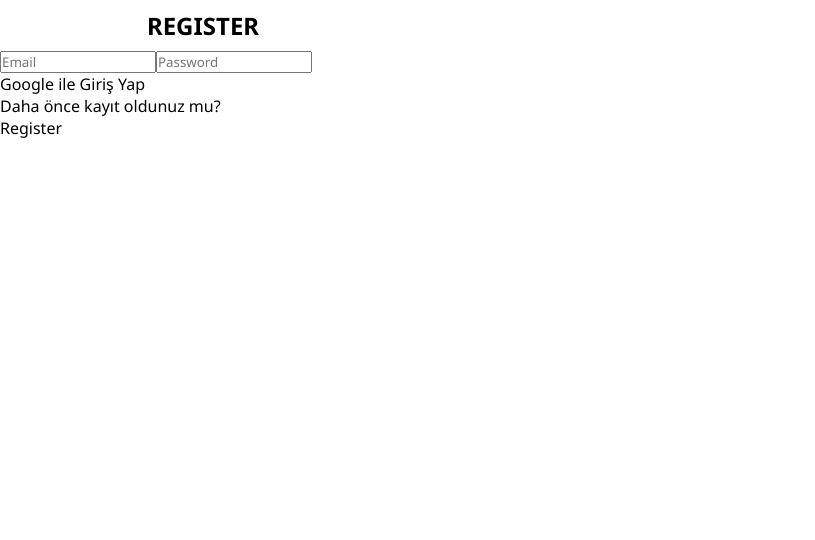
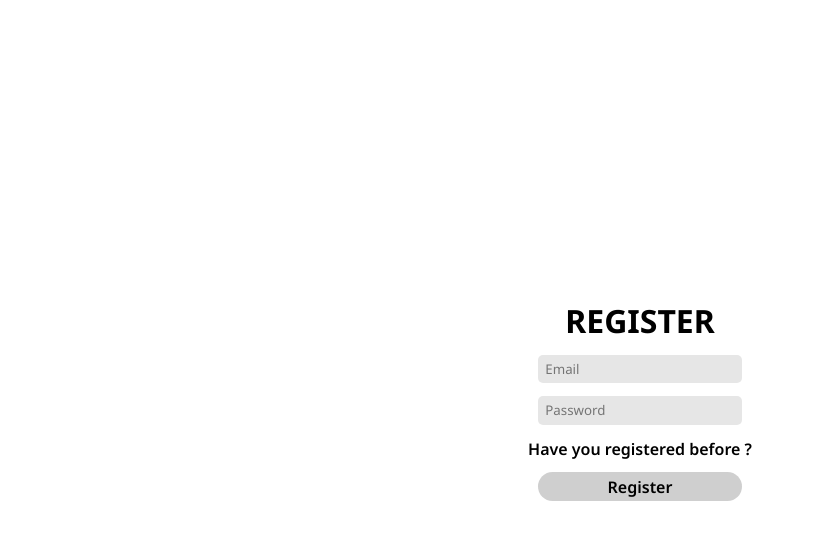
Before and after one commit to kartalgules/Site-Sakinleri-App, a React (Vite) app: page /register in a window 1280 px wide. Shown: the top 540 px of the page, without its empty margins (0-815 px from the left). Built offline with nearby package versions, Linux system fonts and the light colour scheme; no server answers.

Commit message:
Auth styles added

```diff
--- a/src/apps/auth/Auth.jsx
+++ b/src/apps/auth/Auth.jsx
@@ -6,6 +6,7 @@ import {
 import React, { useState } from "react";
 import { auth } from "../../firebase";
 import { toast } from "react-toastify";
+import style from '../../styles/Auth.module.css'
 
 const Auth = () => {
   const [singUp, setSingUp] = useState(true);
@@ -47,11 +48,12 @@ const Auth = () => {
   };
   return (
     <>
-      <div className="auth">
-        <div className="auth-container">
-          <h2>{singUp ? "REGISTER" : "LOGIN"}</h2>
+      <div className={style.auth}>
+        <div className={style.authContainer}>
+          <h1>{singUp ? "REGISTER" : "LOGIN"}</h1>
           <input
             type="email"
+            className={style.input}
             name="email"
             value={authData.email}
             onChange={onChange}
@@ -59,20 +61,21 @@ const Auth = () => {
           />
           <input
             type="password"
+            className={style.input}
             name="password"
             value={authData.password}
             onChange={onChange}
             placeholder="Password"
           />
-          <div className="auth-container-google">
-            Google ile Giriş Yap
+          <div className={style.authChoise}>
+
             <p onClick={() => setSingUp(!singUp)}>
               {singUp
-                ? "Daha önce kayıt oldunuz mu?"
-                : "Kayıt olmak mı istiyorsunuz"}
+                ? "Have you registered before ?"
+                : "Do you want to register ?"}
             </p>
           </div>
-          <div className="auth-container-button" onClick={authFunc}>
+          <div className={style.authContainerButton} onClick={authFunc}>
             {singUp ? "Register" : "Login"}
           </div>
         </div>
--- /dev/null
+++ b/src/styles/Auth.module.css
@@ -0,0 +1,46 @@
+.auth {
+    height: 100vh;
+    display: flex;
+    flex-direction: column;
+    justify-content: center;
+    align-items: center;
+}
+.authContainer {
+    display: flex;
+    flex-direction: column;
+    justify-content: center;
+    align-items: center;
+    height: 30vh;
+    width: 20%;
+    border-radius: 20px;
+    background-color: ;
+}
+.authContainer > h1 {
+    margin-bottom: 5%;
+}
+.input {
+    height: 12%;
+    width: 80%;
+    border-radius: 5px;
+    margin-bottom: 5%;
+    padding-left: 3%;
+    border: none;
+    background-color: rgb(230, 230, 230);
+}
+.authChoise {
+    display: flex;
+    flex-direction: column;
+    font-weight: 600;
+
+}
+.authContainerButton {
+    display: flex;
+    align-items: center;
+    justify-content: center;
+    width: 80%;
+    height: 12%;
+    margin-top: 5%;
+    font-weight: 600;
+    border-radius: 15px;
+    background-color: rgb(207, 207, 207);
+}
```
Also changed, not shown: src/styles/Login.module.css (deleted, +0 -51 lines).
